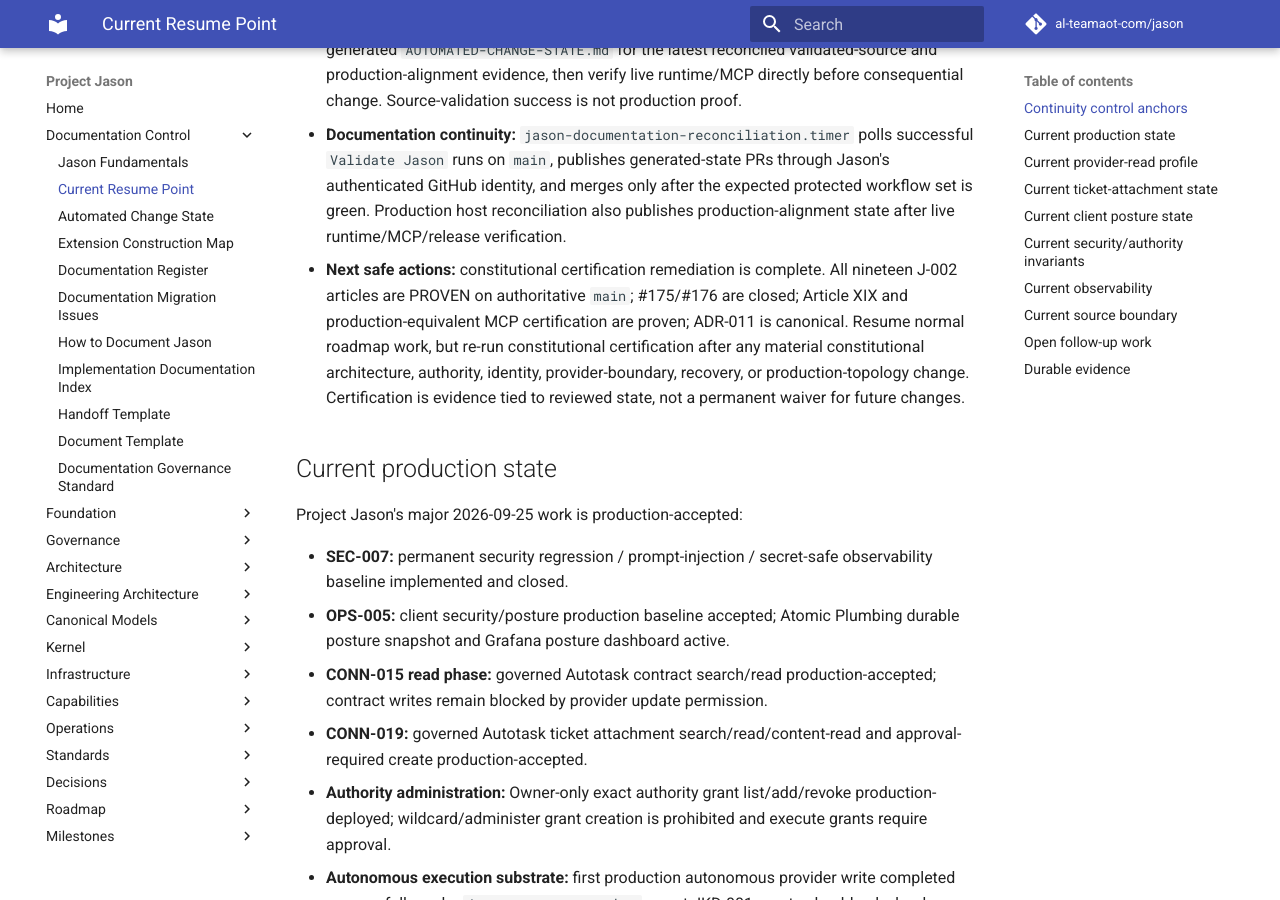
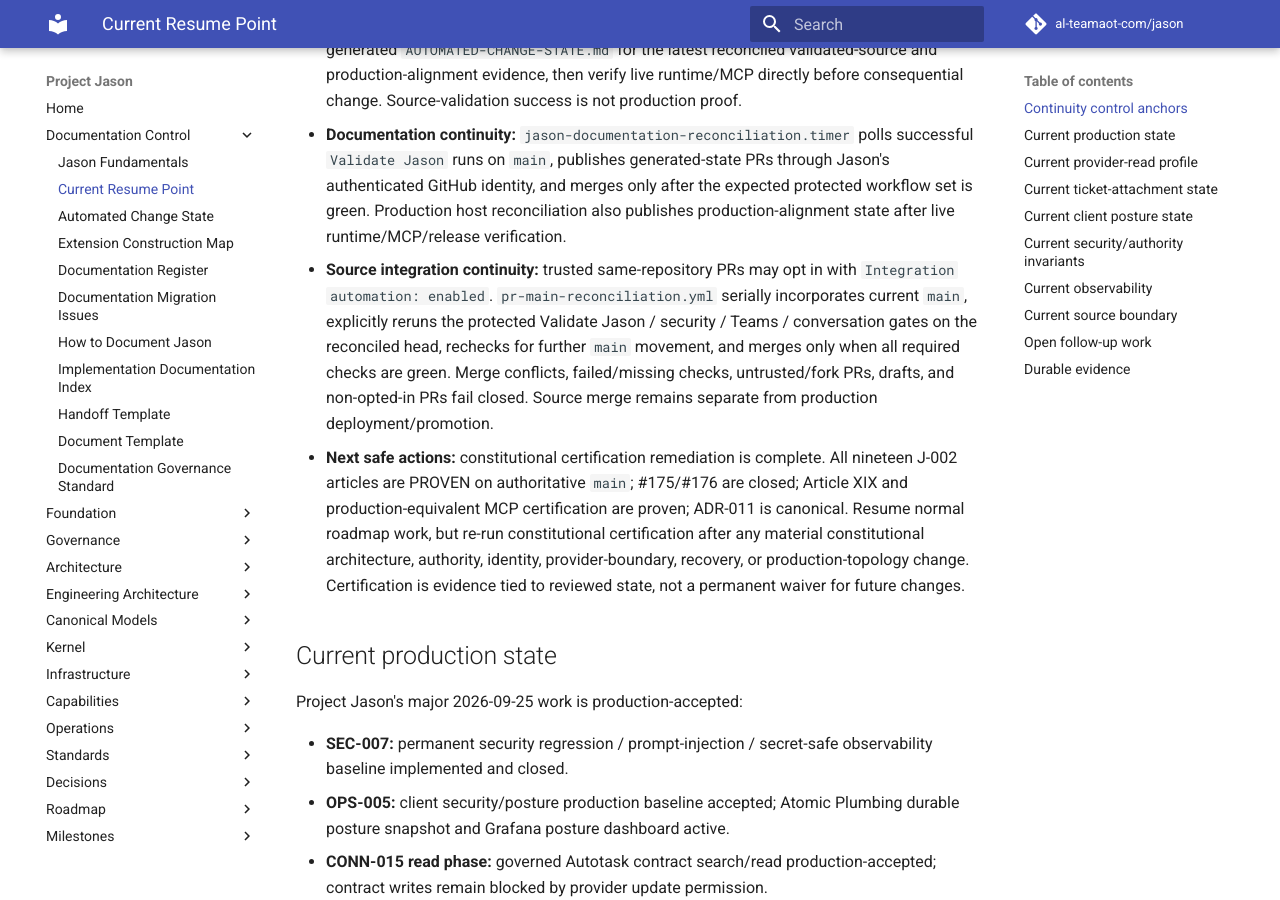
Before and after one commit to al-teamaot-com/jason, an MkDocs documentation site: the page built from docs/control/CURRENT.md, in a window 1280 px wide and 900 px high, scrolled down 565 px. Built offline with MkDocs 1.6.1 and Material for MkDocs 9.7.7, drawn with Linux system fonts in a browser that asks for light colours; comment, search, counter and statistics services are not loaded.

Commit message:
Document governed PR main reconciliation

```diff
--- a/docs/control/CURRENT.md
+++ b/docs/control/CURRENT.md
@@ -12,6 +12,7 @@
 - **Last durable success:** 2026-09-25 first governed autonomous provider write accepted in production; see `docs/sessions/Jason-Autonomous-Execution-Production-Acceptance-2026-09-25.md`.
 - **Production/runtime boundary:** use `docs/control/AUTOMATED-CHANGE-STATE.json` / generated `AUTOMATED-CHANGE-STATE.md` for the latest reconciled validated-source and production-alignment evidence, then verify live runtime/MCP directly before consequential change. Source-validation success is not production proof.
 - **Documentation continuity:** `jason-documentation-reconciliation.timer` polls successful `Validate Jason` runs on `main`, publishes generated-state PRs through Jason's authenticated GitHub identity, and merges only after the expected protected workflow set is green. Production host reconciliation also publishes production-alignment state after live runtime/MCP/release verification.
+- **Source integration continuity:** trusted same-repository PRs may opt in with `Integration automation: enabled`. `pr-main-reconciliation.yml` serially incorporates current `main`, explicitly reruns the protected Validate Jason / security / Teams / conversation gates on the reconciled head, rechecks for further `main` movement, and merges only when all required checks are green. Merge conflicts, failed/missing checks, untrusted/fork PRs, drafts, and non-opted-in PRs fail closed. Source merge remains separate from production deployment/promotion.
 - **Next safe actions:** constitutional certification remediation is complete. All nineteen J-002 articles are PROVEN on authoritative `main`; #175/#176 are closed; Article XIX and production-equivalent MCP certification are proven; ADR-011 is canonical. Resume normal roadmap work, but re-run constitutional certification after any material constitutional architecture, authority, identity, provider-boundary, recovery, or production-topology change. Certification is evidence tied to reviewed state, not a permanent waiver for future changes.
 
 ## Current production state
```
